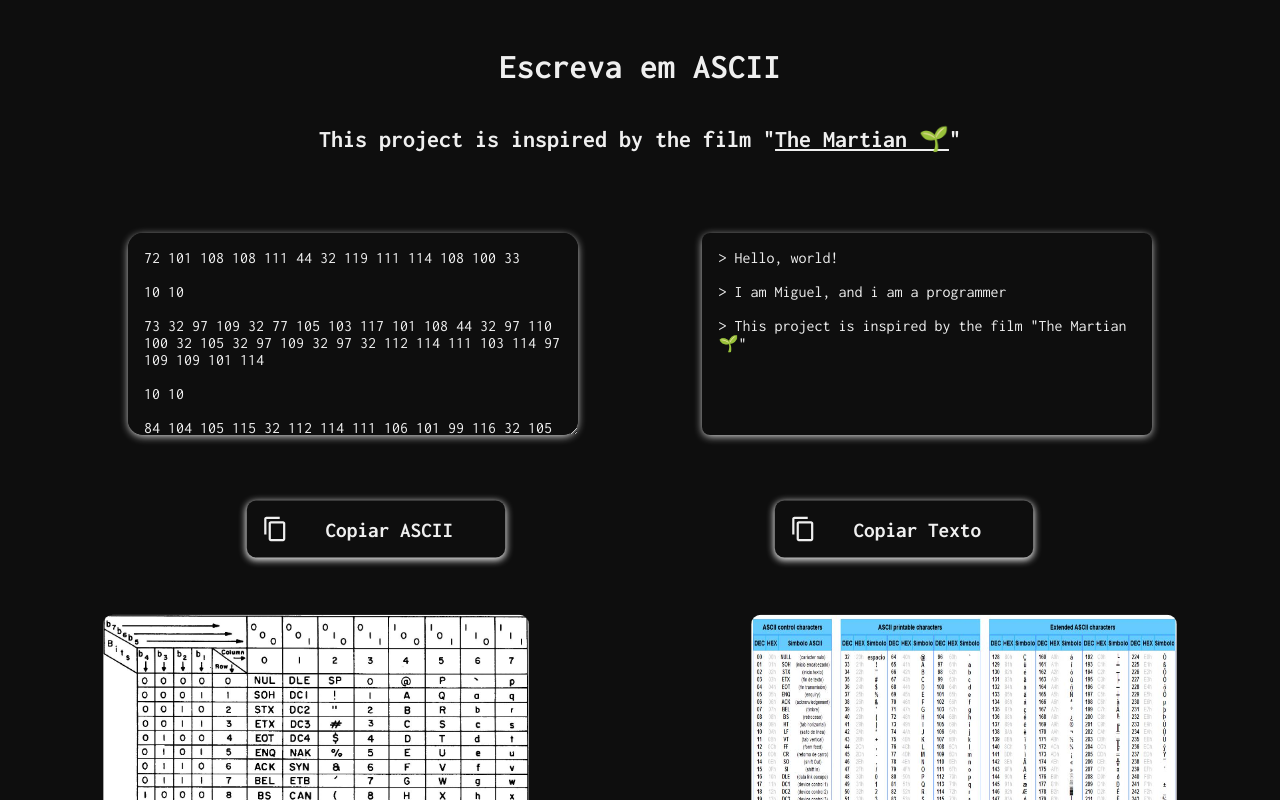
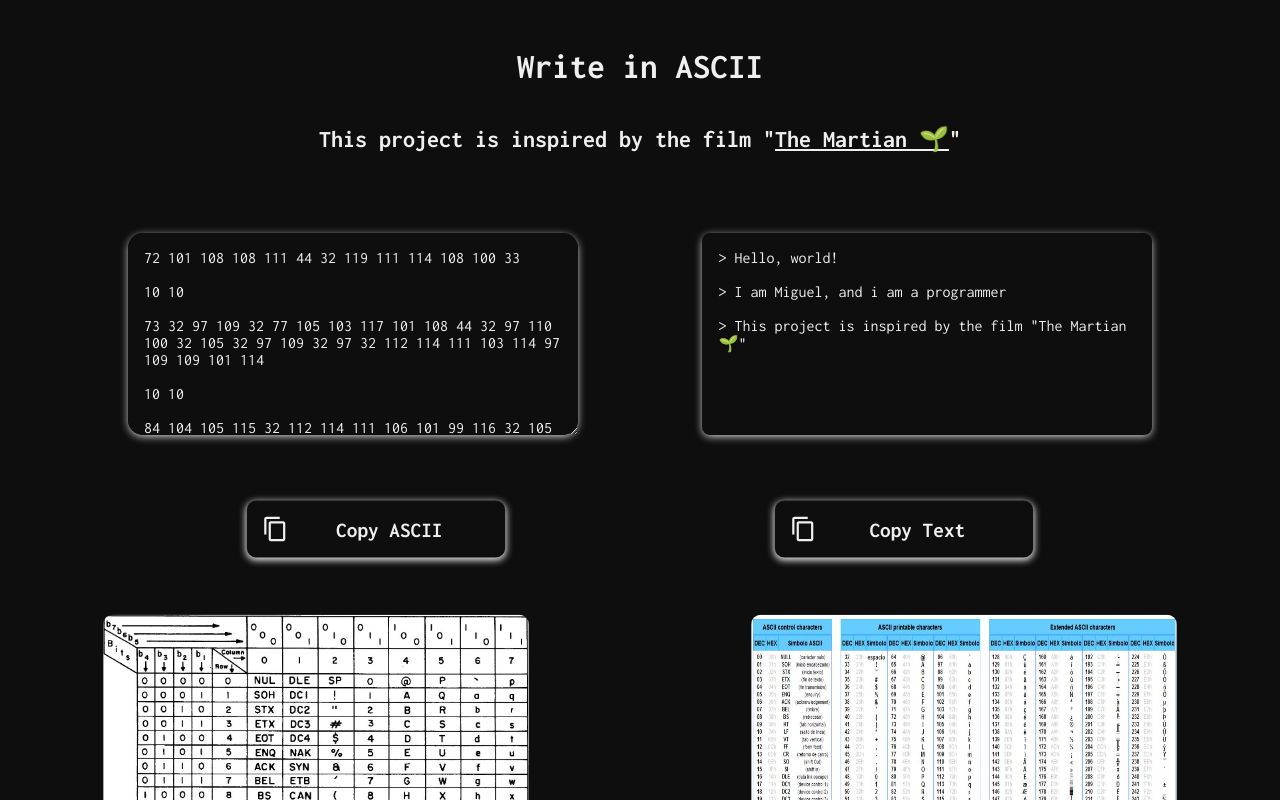
Before and after one commit to Miguelpenha/Write-In-Ascii, a Next.js app: page / in a window 1280 px wide. Shown: the top 800 px of the page. Built offline with nearby package versions, Linux system fonts and the light colour scheme.

Commit message:
Update index.tsx

```diff
--- a/pages/index.tsx
+++ b/pages/index.tsx
@@ -26,7 +26,7 @@ function Home() {
             <meta property="og:image" content="https://write-in-ascii.vercel.app/img/thumbnail.png"/>
         </Head>
         <Container>
-            <Title>Escreva em ASCII</Title>
+            <Title>Write in ASCII</Title>
             <Subtitle>This project is inspired by the film "<a href="https://www.google.com/search?q=film+the+martian" target="_blank">The Martian &#x1F331;</a>"</Subtitle>
             <Texts>
                 <Textarea
@@ -34,14 +34,14 @@ function Home() {
                     id="text"
                     name="text"
                     defaultValue={ascii}
-                    placeholder="Digite seu ASCII: "
+                    placeholder="Write you ASCII: "
                     onChange={ev => setAscii(ev.target.value)}
                 />
                 <Text ref={textRef} dangerouslySetInnerHTML={{ __html: convertASCII(ascii) }}/>
             </Texts>
             <Buttons>
-                <ButtonCopy title="Copiar ASCII" handleCopy={handleCopyASCII}/>
-                <ButtonCopy title="Copiar Texto" handleCopy={handleCopyText}/>
+                <ButtonCopy title="Copy ASCII" handleCopy={handleCopyASCII}/>
+                <ButtonCopy title="Copy Text" handleCopy={handleCopyText}/>
             </Buttons>
             <Gallery/>
         </Container>
```
